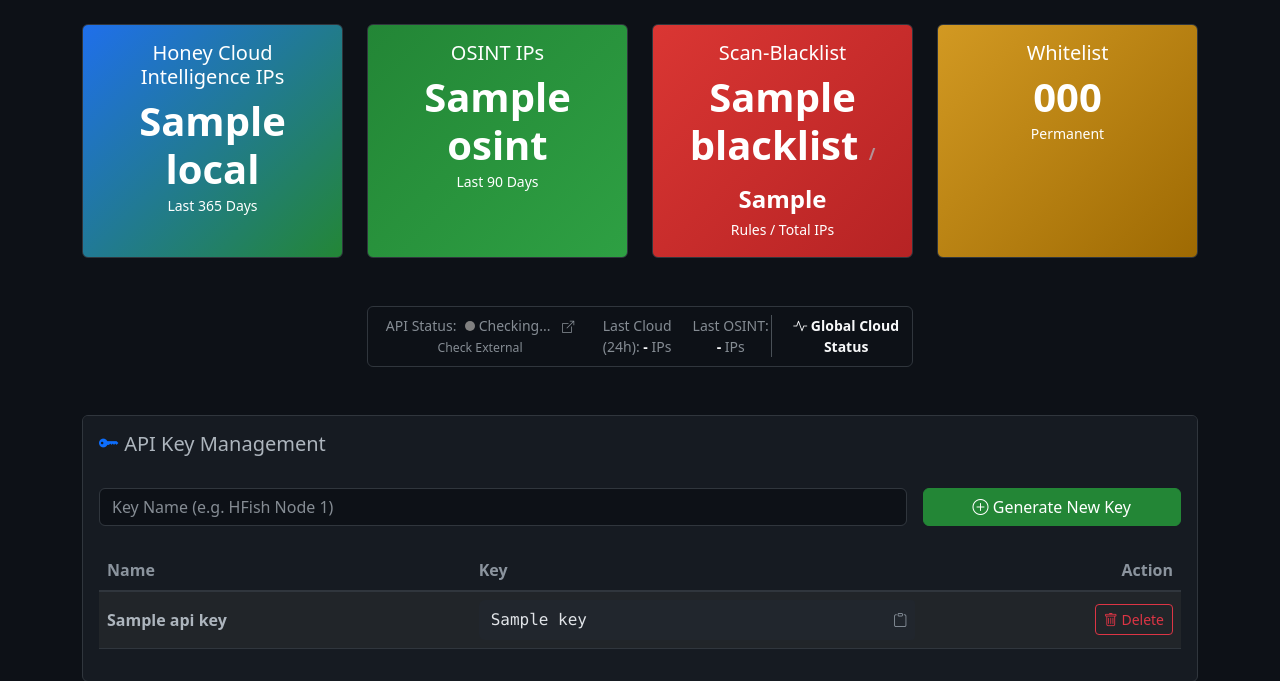
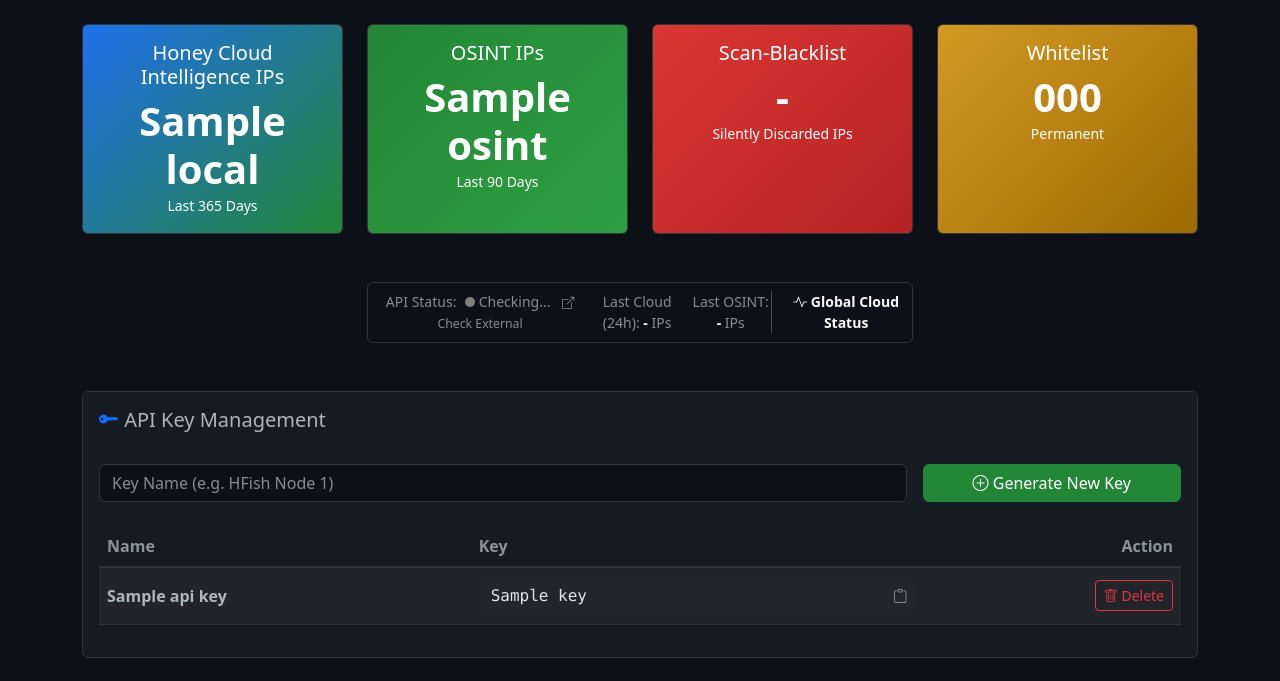
Before and after one commit to lemueIO/honey-api, a FastAPI app: template app/templates/index.html in a window 1280 px wide. Shown: the part 58-739 px from the top of the page. Run offline with FastAPI, Linux system fonts and the light colour scheme; the template is opened without the code that fills it: most values are stand-ins (such as "Sample title", 1, 10 or a date in 2020).

Commit message:
fix(ui): format scan-blacklist display using compact notation

```diff
--- a/app/templates/index.html
+++ b/app/templates/index.html
@@ -175,10 +175,8 @@
                 <div class="card stat-card bg-blacklist h-100">
                     <div class="card-body">
                         <h5 class="card-title">Scan-Blacklist</h5>
-                        <p class="display-6 fw-bold mb-0">
-                            <span id="stats-blacklist">{{ stats.blacklist }}</span> <span class="fs-6 text-muted">/</span> <span id="stats-blacklist-ips" class="fs-4">{{ stats.blacklist_ips }}</span>
-                        </p>
-                        <small>Rules / Total IPs</small>
+                        <p class="display-6 fw-bold mb-0" id="stats-blacklist-ips-display">-</p>
+                        <small>Silently Discarded IPs</small>
                     </div>
                 </div>
             </div>
@@ -525,8 +523,20 @@
 
                     updateField('stats-local', 'local');
                     updateField('stats-osint', 'osint');
-                    updateField('stats-blacklist', 'blacklist');
-                    updateField('stats-blacklist-ips', 'blacklist_ips');
+                    // updateField('stats-blacklist', 'blacklist'); // Removed per user request
+                    // updateField('stats-blacklist-ips', 'blacklist_ips');
+
+                    // Special formatting for Blacklist IPs
+                    const blEl = document.getElementById('stats-blacklist-ips-display');
+                    if (blEl && data.blacklist_ips !== undefined) {
+                        const val = data.blacklist_ips;
+                        if (previousStats['blacklist_ips'] !== val) {
+                            animateElement('stats-blacklist-ips-display');
+                            previousStats['blacklist_ips'] = val;
+                        }
+                        // Format using Intl for "2.6M", "3.4B" etc.
+                        blEl.innerText = new Intl.NumberFormat('en-US', { notation: "compact", maximumFractionDigits: 1 }).format(val);
+                    }
                     updateField('stats-whitelist', 'whitelist');
                     updateField('stats-whitelist', 'whitelist');
 
@@ -581,8 +591,11 @@
             };
             initVal('stats-local', 'local');
             initVal('stats-osint', 'osint');
-            initVal('stats-blacklist', 'blacklist');
-            initVal('stats-blacklist-ips', 'blacklist_ips');
+            // initVal('stats-blacklist', 'blacklist');
+            // initVal('stats-blacklist-ips', 'blacklist_ips');
+            // Manual init for display
+            const blEl = document.getElementById('stats-blacklist-ips-display');
+            if (blEl) previousStats['blacklist_ips'] = 0; // Force update on first load
             initVal('stats-whitelist', 'whitelist');
             initVal('stats-whitelist', 'whitelist');
         });
```
Also changed, not shown: app/templates/status.html (+23 -10 lines), CHANGELOG.md, README.md, README_DE.md, README_DE2.md, README_UA.md.
